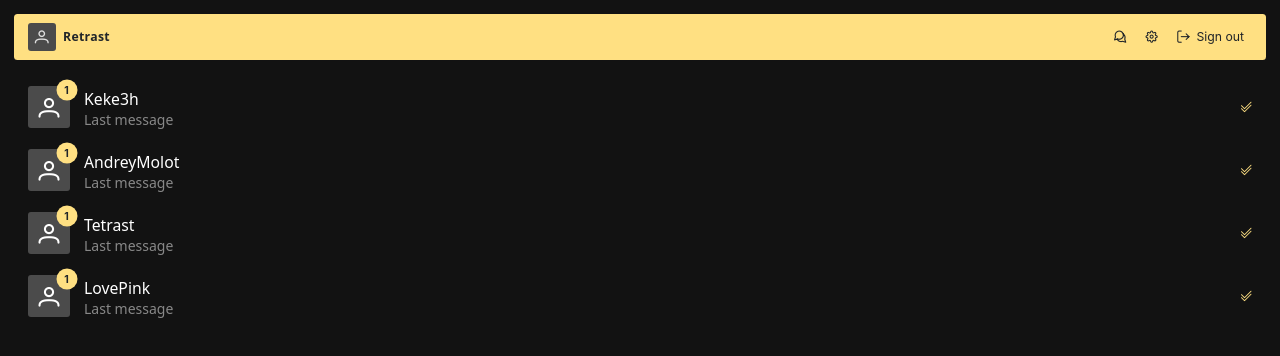
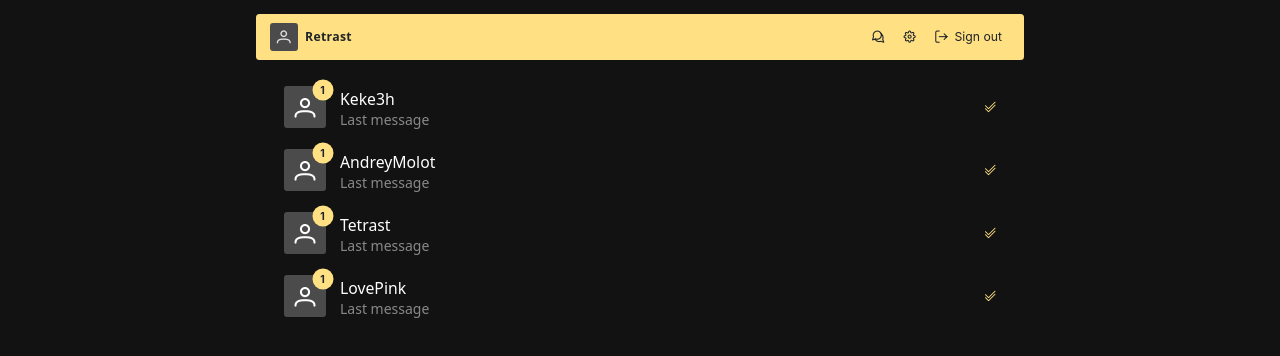
Before and after one commit to SayRetrast/chat-client, a React (Vite) app: page / in a window 1280 px wide. Shown: the top 356 px of the page. Built offline with nearby package versions, Linux system fonts and the light colour scheme.

Commit message:
update container max-width

```diff
--- a/src/pages/dialog/dialogPage.tsx
+++ b/src/pages/dialog/dialogPage.tsx
@@ -25,7 +25,7 @@ export default function DialogPage() {
   return (
     <div className="flex h-[calc(100svh_-_46px_-_4rem)] flex-col gap-y-3">
       {noMessages ? (
-        <p className="text-center text-lg font-medium">Start chatting by typing message in the filed bellow.</p>
+        <p className="text-center text-lg font-medium">Start chatting by typing in the filed bellow.</p>
       ) : (
         <>
           <p className="text-center">24 March</p>
--- a/tailwind.config.js
+++ b/tailwind.config.js
@@ -6,7 +6,7 @@ export default {
       center: true,
       padding: "1rem",
       screens: {
-        "2xl": "1280px",
+        "2xl": "768px",
       },
     },
     extend: {},
```
